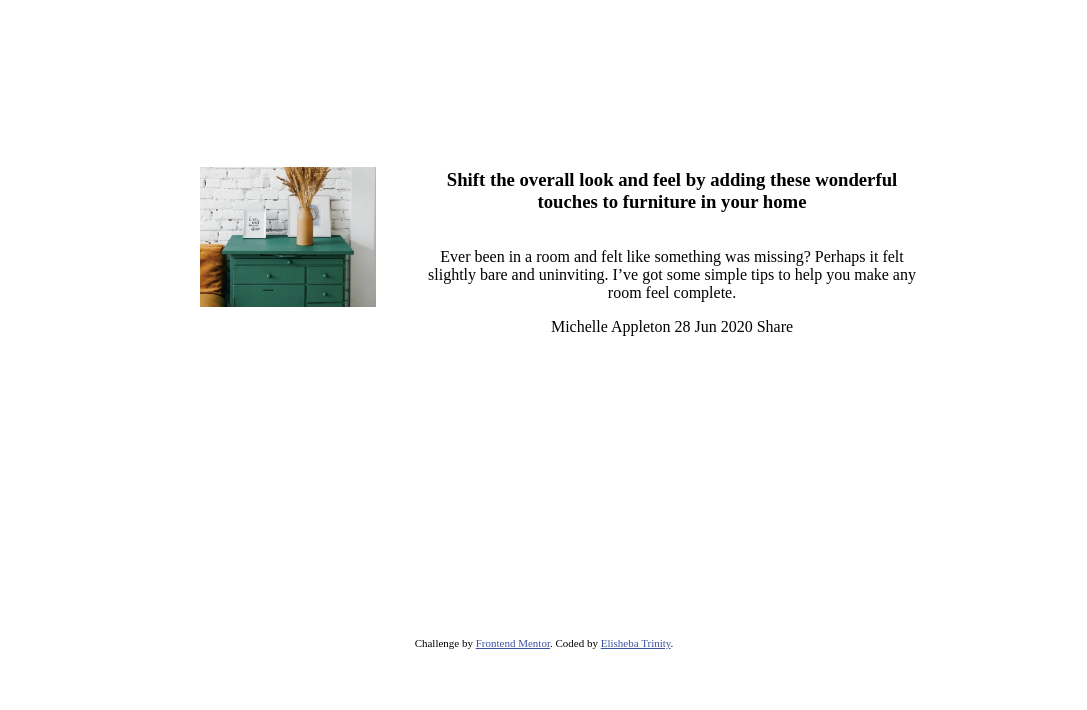
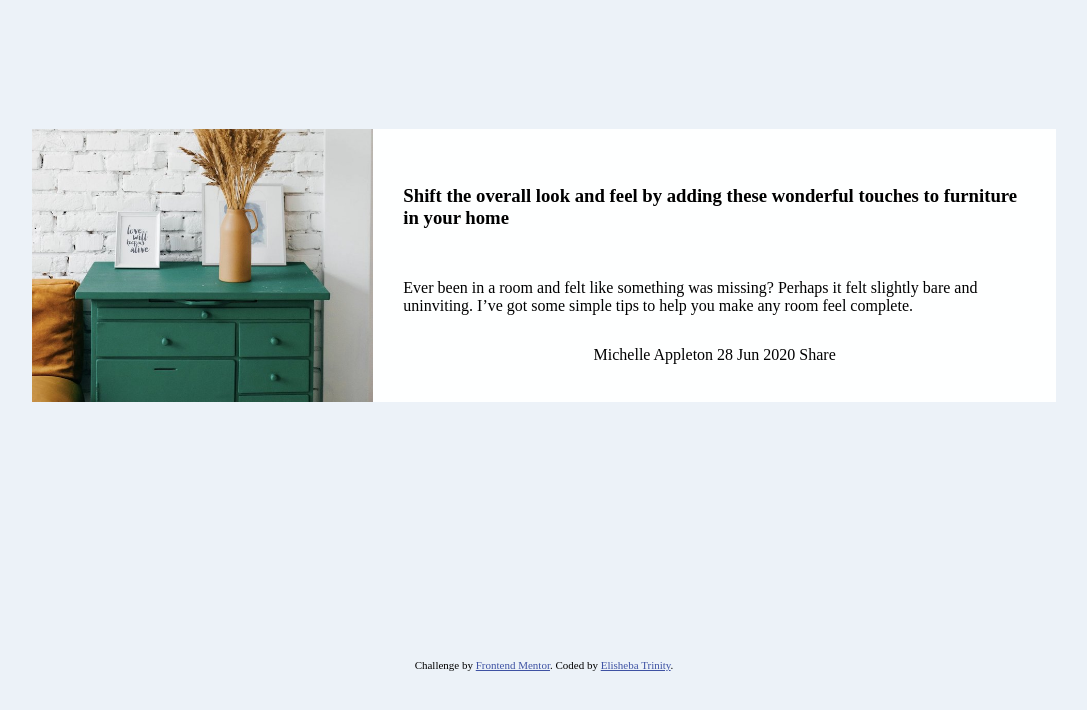
Before and after one commit to LishiTrinity/Article-Preview-Component, a plain HTML site: page index.html in a window 1280 px wide. Shown: the whole page, without its empty margins (96-1183 px from the left). Drawn offline with Linux system fonts and the light colour scheme.

Commit message:
Fix image size and position

```diff
--- a/index.html
+++ b/index.html
@@ -12,7 +12,7 @@
 </head>
 <body>
 <section>
-  <figure><img src="images/drawers.jpg" alt=""></figure>
+  <img src="images/drawers.jpg" alt="">
   <article>
     <h1>Shift the overall look and feel by adding these wonderful
   touches to furniture in your home</h1>
--- a/style.css
+++ b/style.css
@@ -14,21 +14,27 @@ body {
     height: 100%;
     margin: 0 auto;
     position: fixed;
+    background-color: hsl(210, 46%, 95%);
 }
 
 img {
     width: 100%;
+    height: 100%;
+    object-fit: cover;
+    object-position: center center;
 }
 
 section {
     height:auto;
-    width: 60%;
+    width: 80%;
     display: grid;
     grid-template-columns: 1fr 2fr;
+    background-color: rgb(254, 255, 255);
 }
 
 article {
-    text-align: center;
+    text-align: left;
     display: grid;
     place-items: center;
+    padding: 30px;
 }
```
